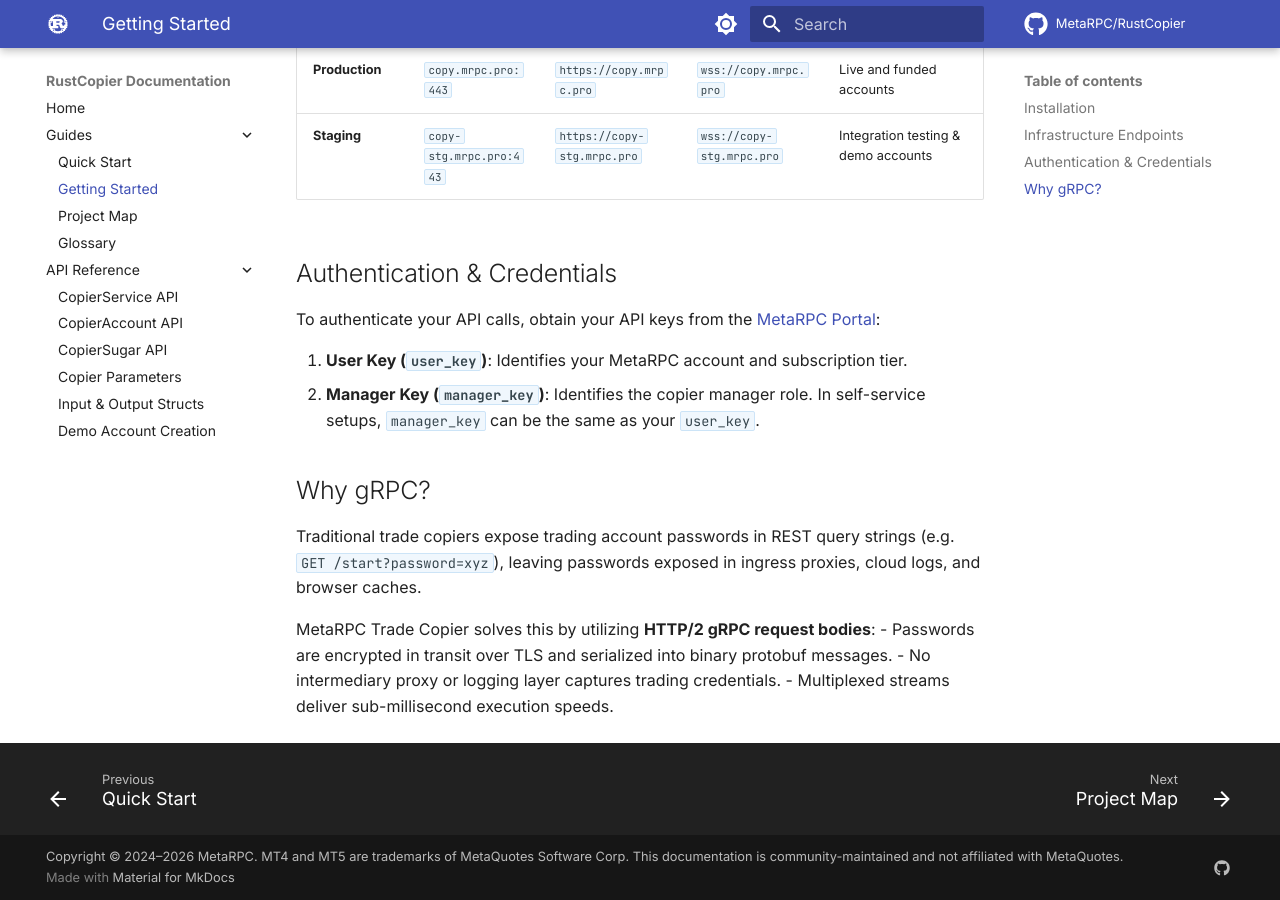
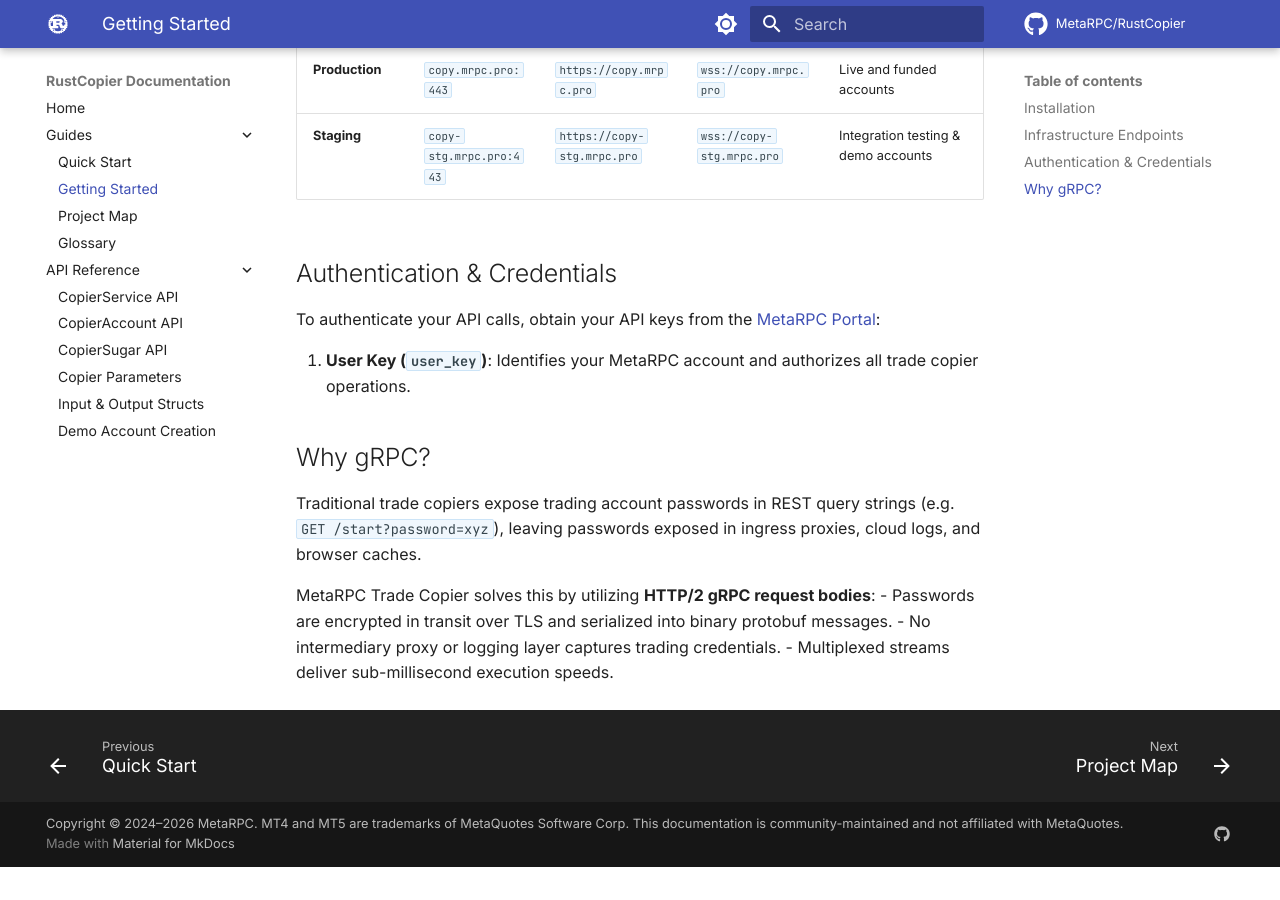
Before and after one commit to MetaRPC/RustCopier, an MkDocs documentation site: the page built from docs/All_Guides/GETTING_STARTED.md, in a window 1280 px wide and 900 px high, scrolled down 559 px. Built offline with MkDocs 1.6.1 and Material for MkDocs 9.7.7, drawn with Linux system fonts in a browser that asks for light colours; comment, search, counter and statistics services are not loaded; after the commit the page ends 1426 px from its top, so only the background shows below that.

Commit message:
refactor(sdk): remove manager_key from required parameters, examples, and docs

```diff
--- a/docs/All_Guides/GETTING_STARTED.md
+++ b/docs/All_Guides/GETTING_STARTED.md
@@ -23,8 +23,7 @@
 
 To authenticate your API calls, obtain your API keys from the [MetaRPC Portal](https://mrpc.pro/portal):
 
-1. **User Key (`user_key`)**: Identifies your MetaRPC account and subscription tier.
-2. **Manager Key (`manager_key`)**: Identifies the copier manager role. In self-service setups, `manager_key` can be the same as your `user_key`.
+1. **User Key (`user_key`)**: Identifies your MetaRPC account and authorizes all trade copier operations.
 
 ## Why gRPC?
 
```
Also changed, not shown: docs/API_Reference/CopierAccount.md (+1 -2 lines), docs/API_Reference/CopierSugar.md (+1 -1 lines), docs/API_Reference/Copier_Parameters.md (+0 -1 lines), docs/API_Reference/Input_Output_Structs.md (+1 -1 lines), docs/All_Guides/Your_First_Project.md (+1 -2 lines), site/API_Reference/CopierAccount/index.html, site/API_Reference/CopierSugar/index.html, site/API_Reference/Copier_Parameters/index.html, site/API_Reference/Input_Output_Structs/index.html, site/All_Guides/GETTING_STARTED/index.html, site/All_Guides/Your_First_Project/index.html, site/search/search_index.json, site/sitemap.xml, 3 other files.
